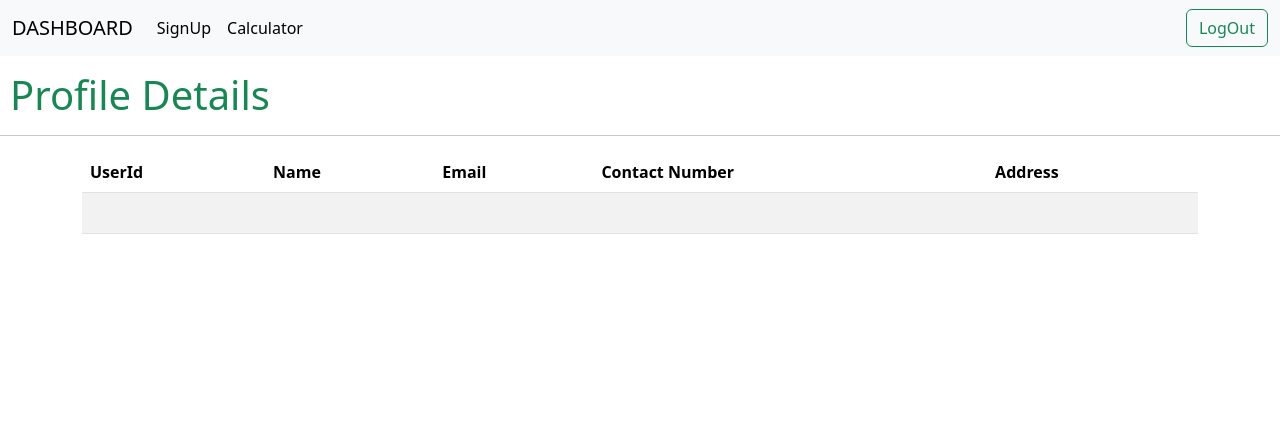
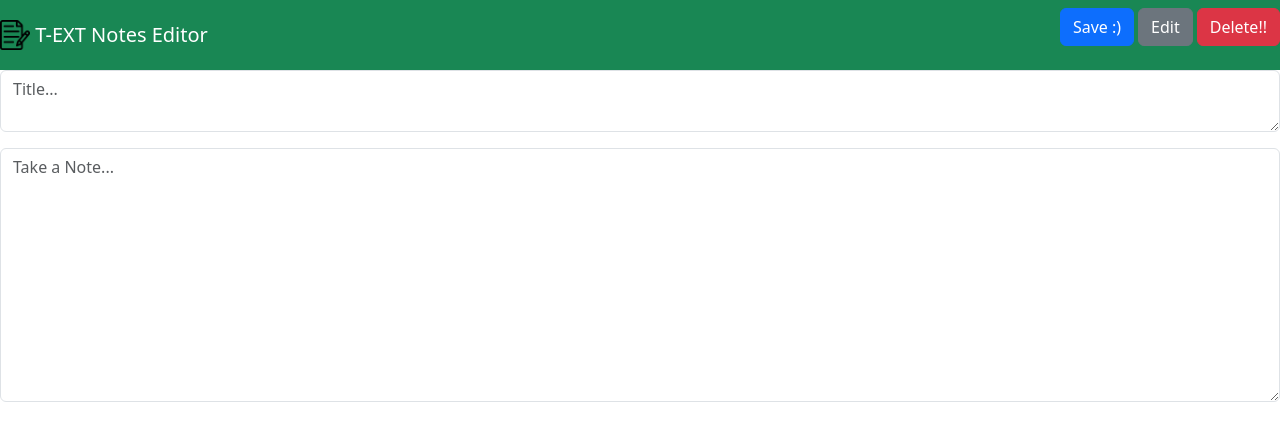
Before and after one commit to Chetan-Belwal/Nest_notes_app, a Node project: template views/dashBoard.hbs in a window 1280 px wide. Shown: the top 441 px of the page. Run offline with Node 20 templates, Linux system fonts and the light colour scheme; the template is opened without the code that fills it, so the values that code supplies are empty.

Commit message:
WIP- Note crud operation

```diff
--- a/views/dashBoard.hbs
+++ b/views/dashBoard.hbs
@@ -1,62 +1,63 @@
 <!DOCTYPE html>
 <html lang="en">
   <head>
-    <meta charset="UTF-8">
-    <link href="https://cdn.jsdelivr.net/npm/bootstrap@5.3.2/dist/css/bootstrap.min.css" rel="stylesheet"
-        integrity="sha384-T3c6CoIi6uLrA9TneNEoa7RxnatzjcDSCmG1MXxSR1GAsXEV/Dwwykc2MPK8M2HN" crossorigin="anonymous">
-    <meta name="viewport" content="width=device-width, initial-scale=1.0">
-    <title>Dashboard</title>
+    <meta charset="UTF-8" />
+    <meta name="viewport" content="width=device-width, initial-scale=1.0" />
+    <title>T-EXT Editor</title>
+    <link
+      href="https://cdn.jsdelivr.net/npm/bootstrap@5.3.2/dist/css/bootstrap.min.css"
+      rel="stylesheet"
+      integrity="sha384-T3c6CoIi6uLrA9TneNEoa7RxnatzjcDSCmG1MXxSR1GAsXEV/Dwwykc2MPK8M2HN"
+      crossorigin="anonymous"
+    />
   </head>
+
   <body>
-    <nav class="navbar navbar-expand-lg navbar-light bg-light">
-        <div class="container-fluid">
-          <a class="navbar-brand" href="DashBoard.html">DASHBOARD</a>
-          <button class="navbar-toggler" type="button" data-bs-toggle="collapse" data-bs-target="#navbarSupportedContent" aria-controls="navbarSupportedContent" aria-expanded="false" aria-label="Toggle navigation">
-            <span class="navbar-toggler-icon"></span>
-          </button>
-          <div class="collapse navbar-collapse" id="navbarSupportedContent">
-            <ul class="navbar-nav me-auto mb-2 mb-lg-0">
-              <li class="nav-item">
-                <a class="nav-link active" aria-current="page" href="../Registration/SignUp.html">SignUp</a>
+    <nav class="navbar navbar-dark bg-success">
+      <a class="navbar-brand" href="TextEditor.html">
+        <img
+          src="Images/tyrannosaurus-rex.png"
+          width="30"
+          height="30"
+          class="d-inline-block align-top"
+          alt="T-REX"
+        />
+        T-EXT Notes Editor
+      </a>
+
+      <ul class="list-inline d-flex justify-content-end">
+        <li class="me-1">
+          <button class="btn btn-primary" id="saveData">Save :)</button>
         </li>
-              <li class="nav-item">
-                <a class="nav-link active" aria-current="page" href="../Calculator/Calculator.html">Calculator</a>
+        <li class="me-1">
+          <button class="btn btn-secondary" id="saveAs">Edit</button>
+        </li>
+        <li>
+          <button class="btn btn-danger" id=" delete">Delete!!</button>
         </li>
       </ul>
-            <form class="d-flex">
-              <button class="btn btn-outline-success" type="submit" onclick="logOut(event)">LogOut</button>
-            </form>
+    </nav>
+    <div class="mb-5">
+        <textarea
+        placeholder="Title..."
+        name="text"
+        id="text"
+        rows="2"
+        class="form-control mb-3"
+      ></textarea>
+      <textarea
+      placeholder="Take a Note..."
+        name="text"
+        id="text"
+        rows="10"
+        class="form-control mb-3"
+      ></textarea>
     </div>
-        </div>
-      </nav>
-      <h1 style="margin-top: 15px; margin-bottom: 15px; margin-left: 10px;"class="text-success">Profile Details </h1>
-      <hr>
-      <div class="container" style="display: flex; justify-content: center;">
-      <table class="table table-striped">
-        <thead>
-          <tr>
-            <th scope="col">UserId</th>
-            <th scope="col">Name</th>
-            <th scope="col">Email</th>
-            <th scope="col">Contact Number</th>
-            <th scope="col">Address</th>
-          </tr>
-        </thead>
-        <tbody>
-          <tr>
-            <th scope="row"><p id="userId"></p></th>
-            <td><p id="firstName" style="display:inline ;"></p>
-              &nbsp;<p id="lastName" style="display:inline ;"></p></td>
-            <td><p id="Email"></p></td>
-            <td><p id="ContactNumber"></p></td>
-            <td><p id="Address"></p></td>
-          </tr>
-        </tbody>
-      </table></div>
-    <script src="https://cdn.jsdelivr.net/npm/bootstrap@5.3.2/dist/js/bootstrap.bundle.min.js"
+    <script
+      src="https://cdn.jsdelivr.net/npm/bootstrap@5.3.2/dist/js/bootstrap.bundle.min.js"
       integrity="sha384-C6RzsynM9kWDrMNeT87bh95OGNyZPhcTNXj1NW7RuBCsyN/o0jlpcV8Qyq46cDfL"
-        crossorigin="anonymous"></script>
-    <script src="Javascript/Dashboard.js"></script>
-
+      crossorigin="anonymous"
+    ></script>
+    <script src="TextEditor.js"></script>
   </body>
 </html>
--- a/views/logIn.hbs
+++ b/views/logIn.hbs
@@ -18,13 +18,13 @@
 </head>
 <body>
     <div class="container" style="display: flex; justify-content: center;">
-    <form action="auth/login" class="form-signIn" method="post">
+    <form action="/auth/login" class="form-signIn" method="post">
         <div class="form-floating mt-5" >
-            <input type="email" class="form-control" id="email" placeholder="Email">
+            <input type="email" class="form-control" id="email" placeholder="Email" name="email">
             <label for="email">Email address</label>
         </div><p id="userEmail" class="text-danger"></p>
         <div class="form-floating mb-3">
-            <input type="password" class="form-control" id="password" placeholder="Password">
+            <input type="password" class="form-control" id="password" placeholder="Password" name="password">
             <label for="password">Password</label>
         </div><p id="userPassword" class="text-danger"></p>
         <button type="submit" class="btn btn-primary" onclick="logIn(event)">Submit</button>
```
Also changed, not shown: src/auth/controller/auth.controller.ts (+17 -7 lines), src/users/controller/users.controller.ts (+30 -14 lines), views/signup.hbs (+7 -7 lines), public/Images/tyrannosaurus-rex.png (added). Lines whose indentation alone changed are shown as unchanged.
